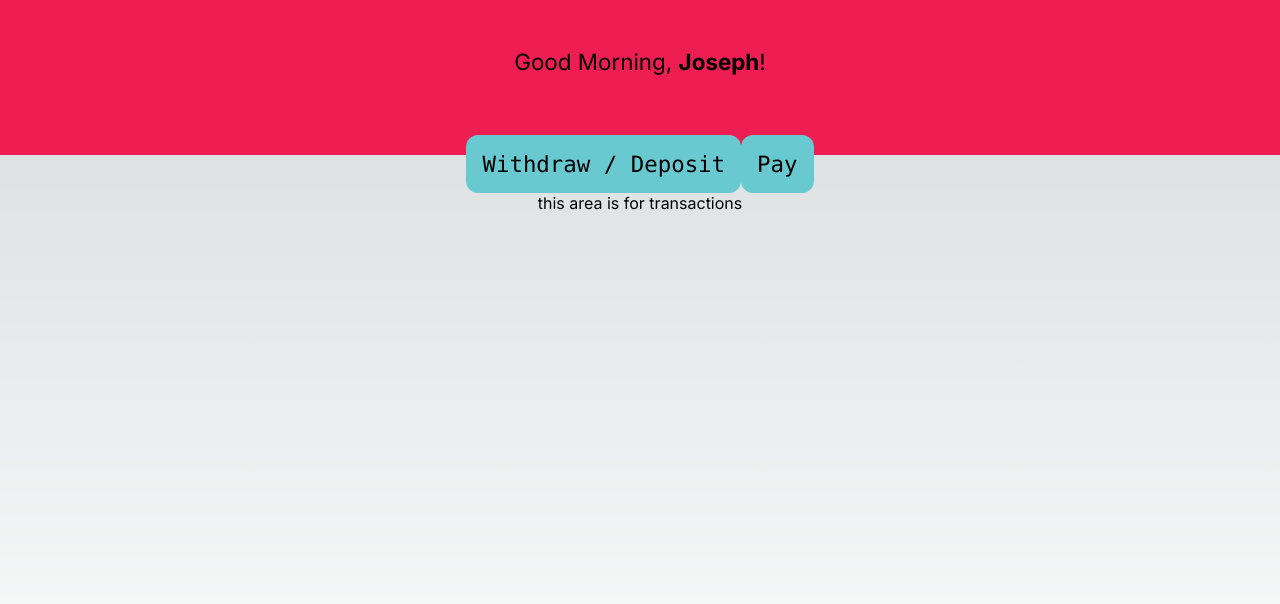
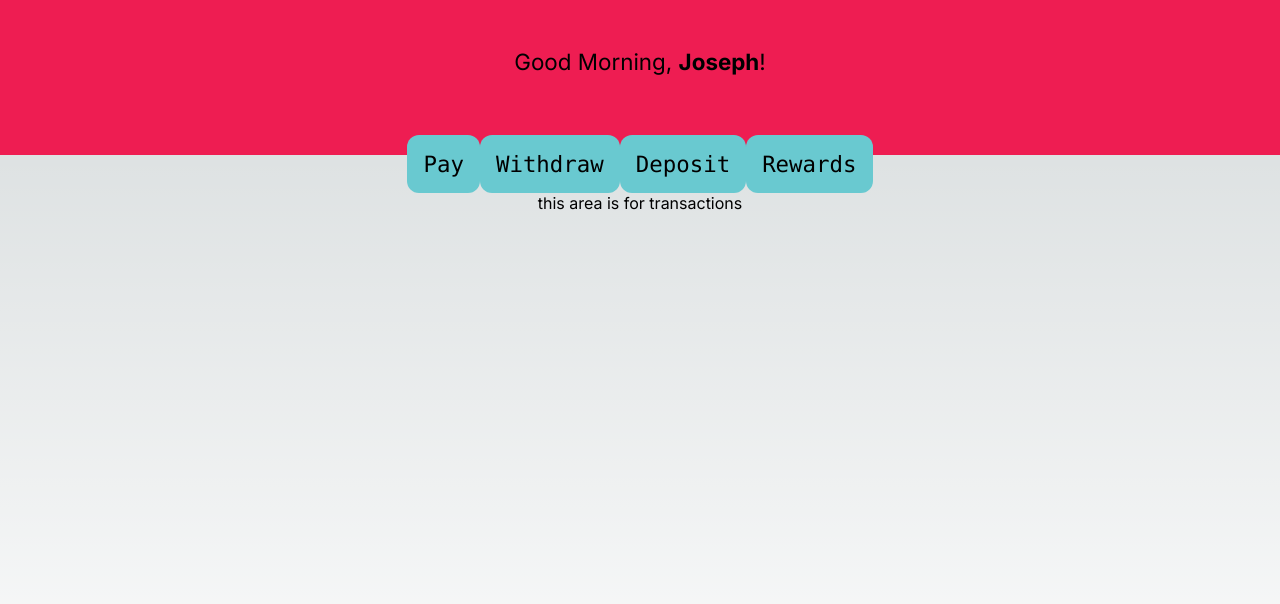
Before and after one commit to Project-Hackathons/tiktok-techjam, a Next.js app in the folder frontend/: page / in a window 1280 px wide. Shown: the top 604 px of the page. Built offline with nearby package versions, Linux system fonts and the light colour scheme.

Commit message:
add primary buttons

```diff
--- a/frontend/src/pages/index.tsx
+++ b/frontend/src/pages/index.tsx
@@ -23,10 +23,16 @@ export default function Home() {
         </div>
         <div className={styles.buttonsContainer}>
           <div className={styles.largeButton}>
-            <Link href="/map">Withdraw / Deposit</Link>
+            <Link href="/map">Pay</Link>
           </div>
           <div className={styles.largeButton}>
-            <Link href="/map">Pay</Link>
+            <Link href="/map">Withdraw</Link>
+          </div>
+          <div className={styles.largeButton}>
+            <Link href="/map">Deposit</Link>
+          </div>
+          <div className={styles.largeButton}>
+            <Link href="/map">Rewards</Link>
           </div>
         </div>
         <div className={styles.transactionsContainer}>
--- a/frontend/src/styles/Home.module.css
+++ b/frontend/src/styles/Home.module.css
@@ -24,7 +24,7 @@
 }
 
 .largeButton {
-  display: inherit;
+  display: flex;
   font-size: 1.4rem;
   padding: 1rem;
   background-color: var(--color-teal);
```
